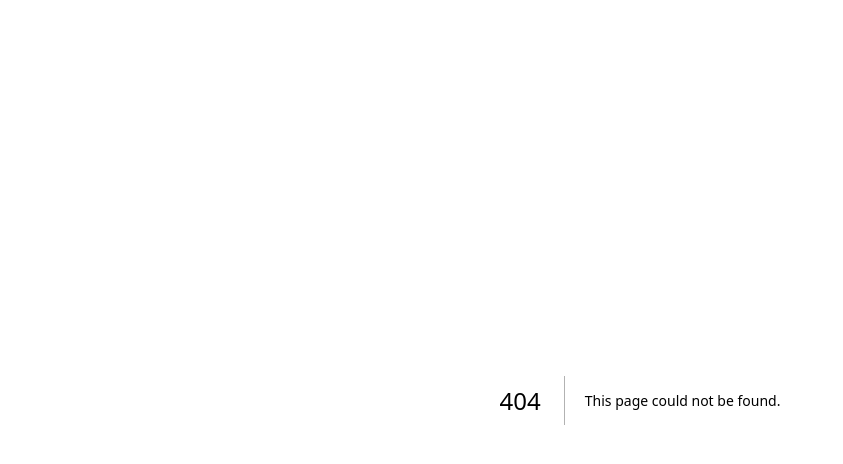
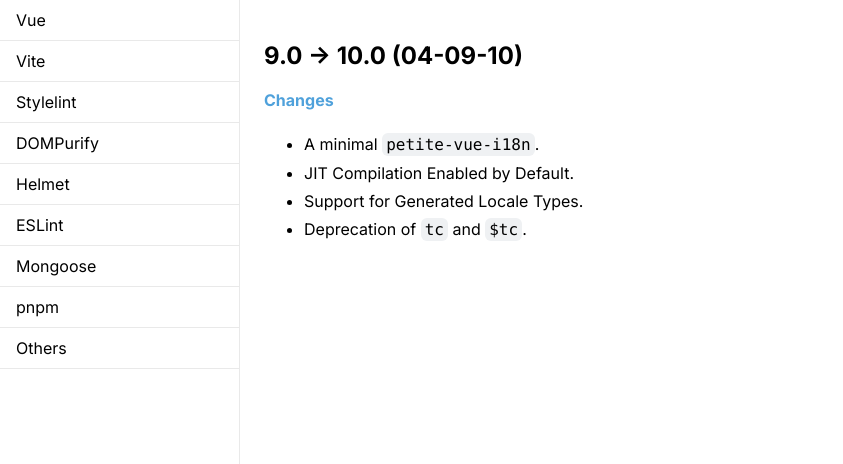
Before and after one commit to lovue/happy-upgrade, a Next.js app: page /vue-i18n in a window 1280 px wide. Before the commit this address had no page. Shown: the top 464 px of the page, without its empty margins (0-843 px from the left). Built offline with nearby package versions, Linux system fonts and the light colour scheme.

Commit message:
doc: vue-i18n page.

```diff
--- /dev/null
+++ b/app/(primary)/vue-i18n/page.mdx
@@ -0,0 +1,8 @@
+## 9.0 -> 10.0 (04-09-10)
+
+**[Changes](https://github.com/intlify/vue-i18n/releases/tag/v10.0.0)**
+
+- A minimal `petite-vue-i18n`.
+- JIT Compilation Enabled by Default.
+- Support for Generated Locale Types.
+- Deprecation of `tc` and `$tc`.
```
